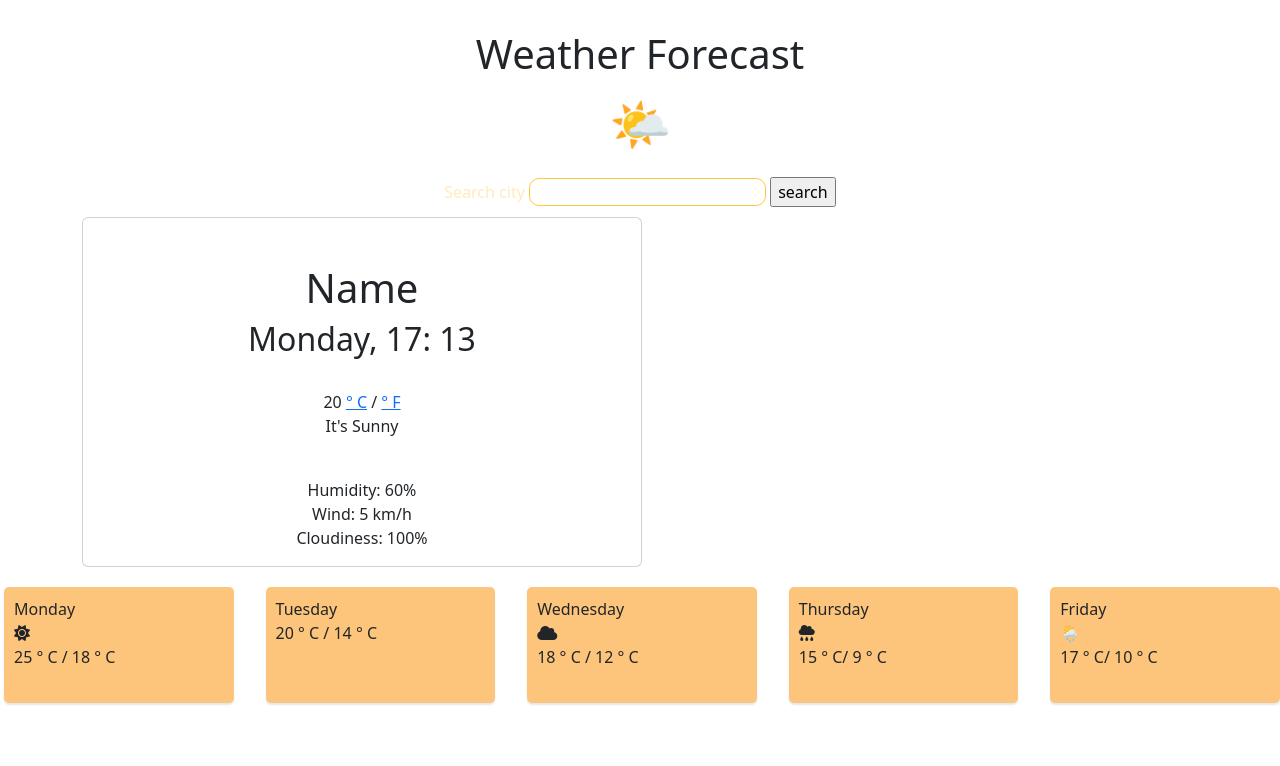
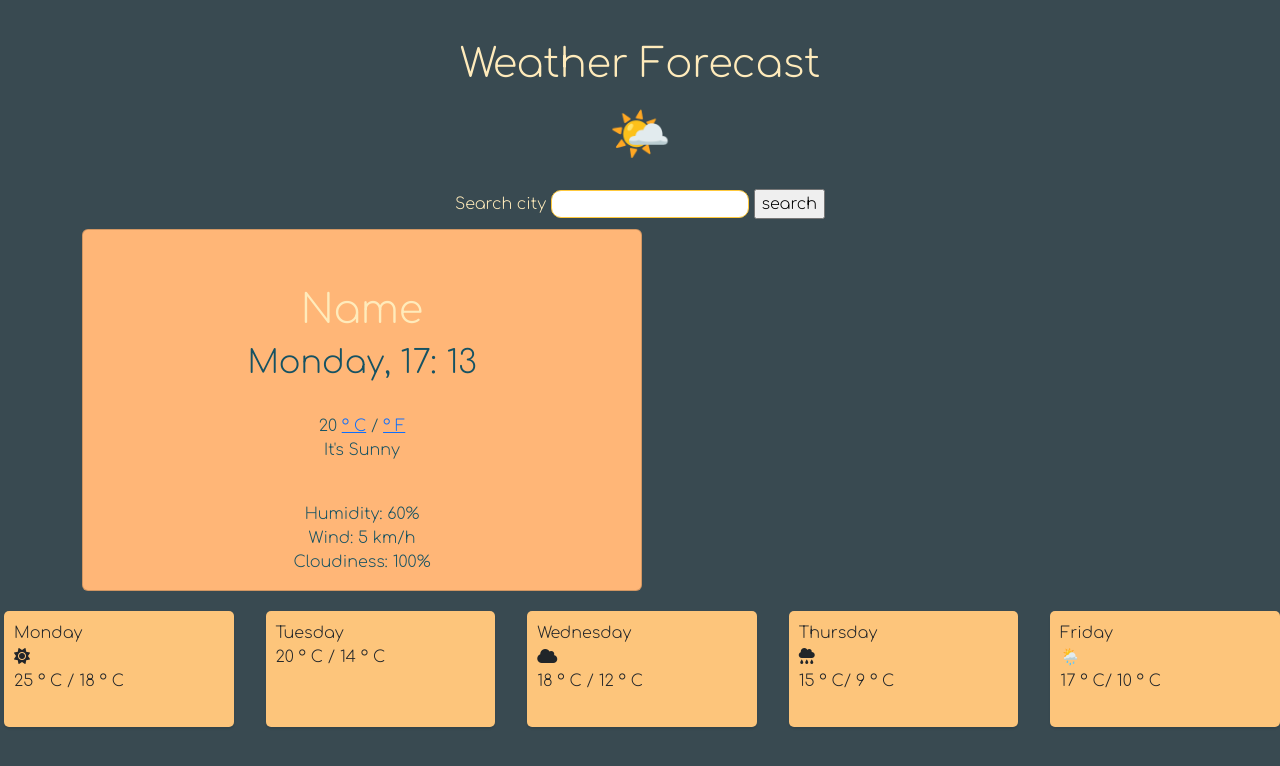
Before and after one commit to AsraeAb/Nf, a plain HTML site: page index.html in a window 1280 px wide. Drawn offline with nearby package versions, Linux system fonts and the light colour scheme.

Commit message:
changed src

```diff
--- a/index.html
+++ b/index.html
@@ -1,7 +1,7 @@
 <!DOCTYPE html>
 <html lang="en">
   <head>
-     <link rel="stylesheet" href="src/style.css">
+
      <script src="https://unpkg.com/axios/dist/axios.min.js"></script>
     <link
       href="https://cdn.jsdelivr.net/npm/bootstrap@5.3.0-alpha3/dist/css/bootstrap.min.css"
@@ -18,6 +18,7 @@
 <link href="https://fonts.googleapis.com/css2?family=Comfortaa:wght@300&display=swap" rel="stylesheet">
 
     <title>Document</title>
+     <link rel="stylesheet" href="src/style.css" />
     </head>
     <body>
     <div class="container">
--- a/src/style.css
+++ b/src/style.css
@@ -28,7 +28,7 @@ form {
   text-align: center;
 }
 .card {
-  display: inline-block;
+  display: block;
   background-color: #ffb677;
   color: #155263;
   margin-bottom: 20px;
```
